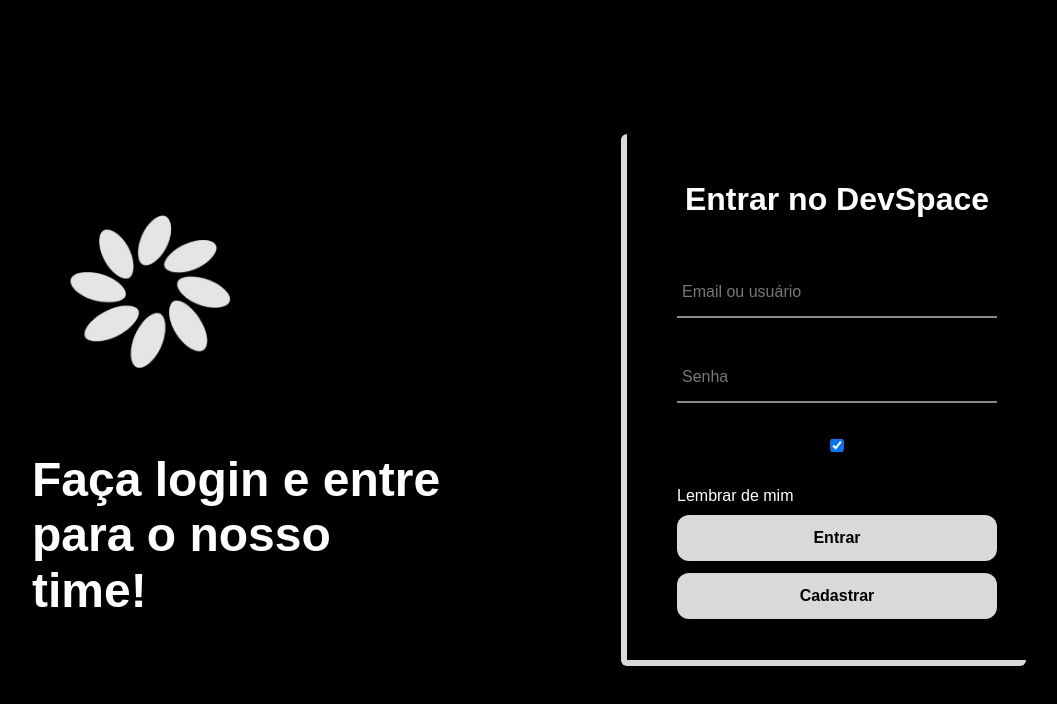
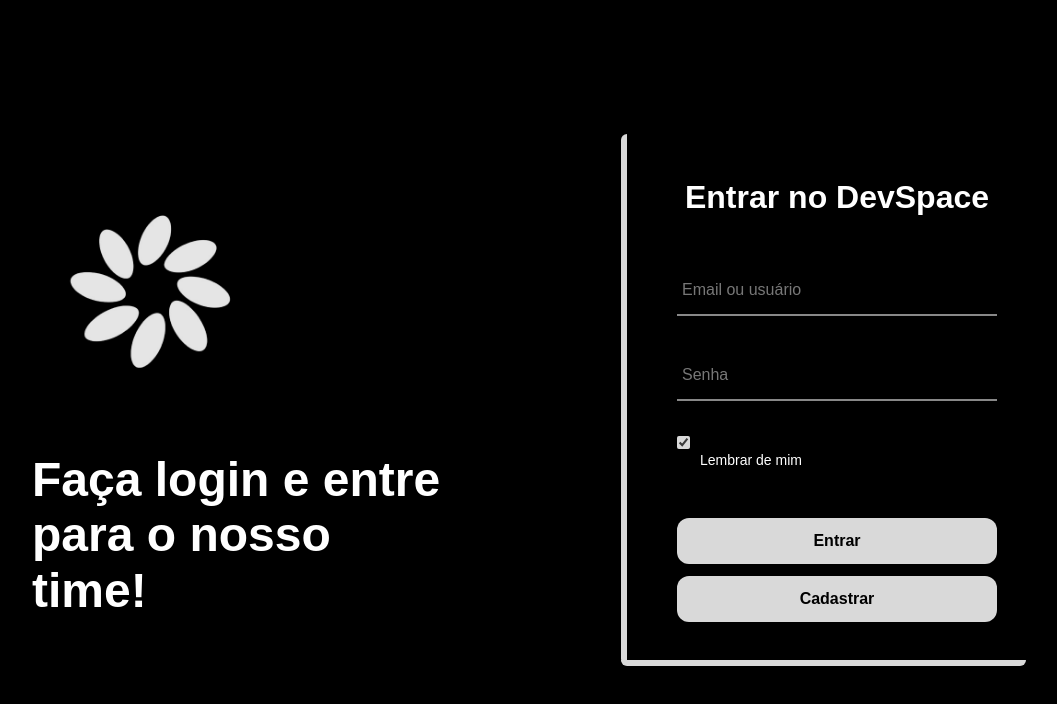
Before and after one commit to RenanKael/DevSpace, a React (Vite) app in the folder DevSpace/: page / in a window 1280 px wide. Shown: the top 704 px of the page, without its empty margins (88-1145 px from the left). Built offline with nearby package versions, Linux system fonts and the light colour scheme.

Commit message:
logincss

```diff
--- a/DevSpace/src/style/login.css
+++ b/DevSpace/src/style/login.css
@@ -155,6 +155,21 @@ html, body {
   background: #bfbfbf;
 }
 
+.remember-me {
+  display: flex;
+  align-items: center;
+  gap: 10px;
+  margin-bottom: 24px;
+  color: white;
+  font-size: 14px;
+}
+
+.remember-me input {
+  width: auto;
+  height: auto;
+  accent-color: #d9d9d9;
+}
+
 .btn-secundario {
   width: 100%;
   padding: 14px;
```
